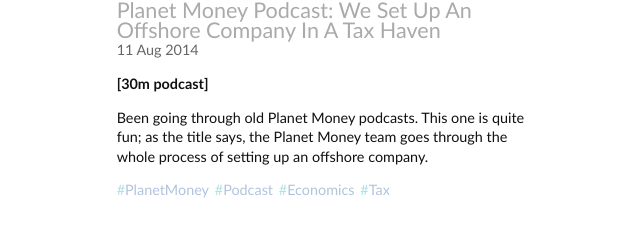
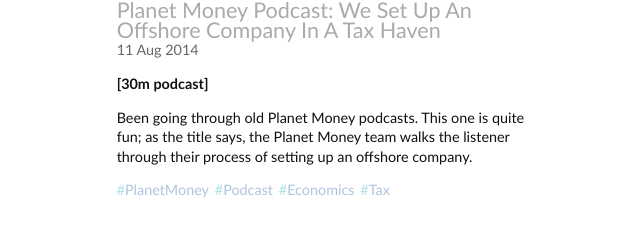
Before and after one commit to leibenjamin/leibenjamin.github.io, a Jekyll site: the page built from _posts/2014-08-11-offshore-tax.md, in a window 1280 px wide. Shown: the part 121-358 px from the top of the page, without its empty margins (316-956 px from the left). Built offline with Jekyll 4.4.1, drawn with Linux system fonts in a browser that asks for light colours.

Commit message:
Post update

```diff
--- a/_posts/2014-08-11-offshore-tax.md
+++ b/_posts/2014-08-11-offshore-tax.md
@@ -11,4 +11,4 @@
 
 **\[30m podcast\]**
 
-Been going through old Planet Money podcasts.  This one is quite fun; as the title says, the Planet Money team goes through the whole process of setting up an offshore company.
+Been going through old Planet Money podcasts.  This one is quite fun; as the title says, the Planet Money team walks the listener through their process of setting up an offshore company.
```
